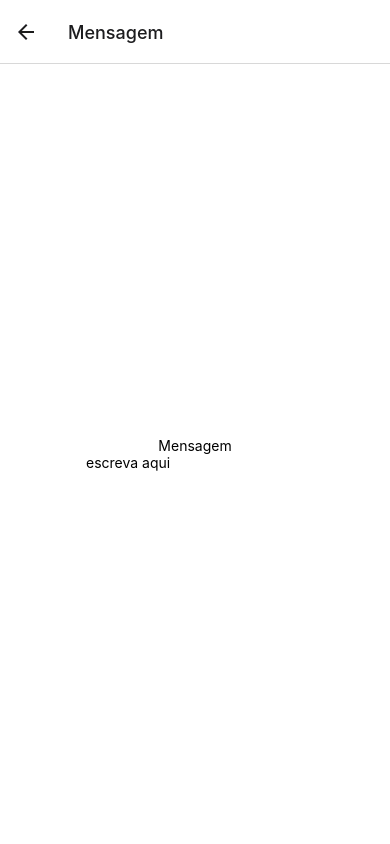
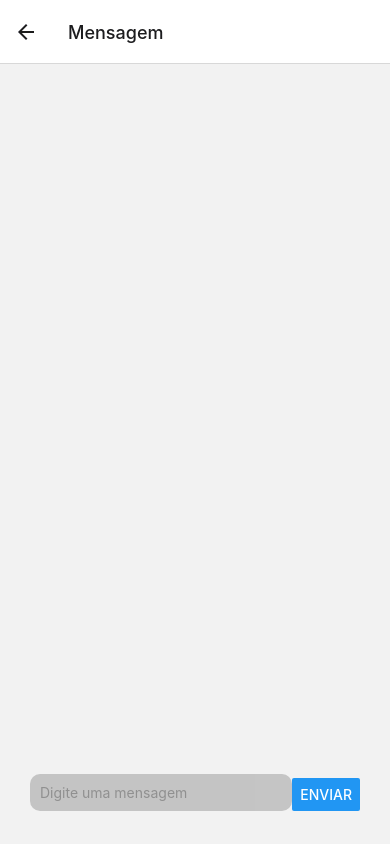
Before and after one commit to MateusOliveira991/DesenvolvimentoAPP-Mateus-Clone-Tinder, a React Native app in the folder cloneTinder/: screen /Mensagem in a window 390 px wide. Built offline with nearby package versions, Linux system fonts and the light colour scheme.

Commit message:
Configuração rota Mensagem usando input e State

```diff
--- a/cloneTinder/src/Screens/Mensagem/index.jsx
+++ b/cloneTinder/src/Screens/Mensagem/index.jsx
@@ -1,14 +1,40 @@
-import { View, Text } from 'react-native'
-import React from 'react'
-import {styles} from './style'
-import { TextInput } from 'react-native'
-
+import React, { useState } from 'react';
+import { View, Text, TextInput, Button, FlatList } from 'react-native';
+import { styles } from './style';
 
 export const Mensagem = () => {
+  const [mensagem, setMensagem] = useState('');
+  const [mensagensList, setMensagensList] = useState([]);
+
+  const handleEnviarMensagem = () => {
+    if (mensagem.trim() !== '') {
+      setMensagensList([...mensagensList, mensagem]);
+      setMensagem('');
+    }
+  };
+
   return (
     <View style={styles.container}>
-      <Text>Mensagem</Text>
-      <TextInput placeholder='escreva aqui' />
+       <FlatList
+  data={mensagensList}
+  renderItem={({ item }) => (
+    <View style={styles.msgContainerEnvio}>
+      <Text style={styles.msgTextEnvio}>{item}</Text>
     </View>
-  )
-}
+  )}
+  keyExtractor={(item, index) => index.toString()}
+  contentContainerStyle={{ flexGrow: 1, justifyContent: 'flex-end' }}
+/>
+      <View style={styles.msgInputContainer}>
+        <TextInput
+          placeholder='Digite uma mensagem'
+          style={styles.msgInput}
+          value={mensagem}
+          onChangeText={(text) => setMensagem(text)}
+
+        />
+        <Button title='Enviar' onPress={handleEnviarMensagem} />
+      </View>
+    </View>
+  );
+};
--- a/cloneTinder/src/Screens/Mensagem/style.jsx
+++ b/cloneTinder/src/Screens/Mensagem/style.jsx
@@ -1,15 +1,38 @@
 import { StyleSheet } from "react-native";
 
+export const styles = StyleSheet.create({
+  container: {
+    flex: 1,
+
+  },
+  msgContainerEnvio: {
+    marginLeft: 'auto',
+    marginRight: 10,
+    marginBottom: 10,
+    backgroundColor: 'blue',
+    padding: 10,
+    borderRadius: 5,
+    alignSelf: 'flex-end',
+  },
+  msgInputContainer: {
+    flexDirection: 'row',
+    alignItems: 'center',
+    justifyContent: 'space-between',
+    padding: 30,
+
+  },
+  msgInput: {
+    backgroundColor: 'gray',
+    padding: 10,
+    width: '80%',
+    borderRadius: 10,
+    opacity: 0.4,
+    marginBottom: 3,
+  },
+  msgTextEnvio: {
+    textAlign: 'right',
+    color: 'white',
+  },
 
 
-export const styles = StyleSheet.create({
-
-        container: {
-          flex: 1,
-          backgroundColor: '#fff',
-          alignItems: 'center',
-          justifyContent: 'center',
-        },
-
-
-})
+});
```
